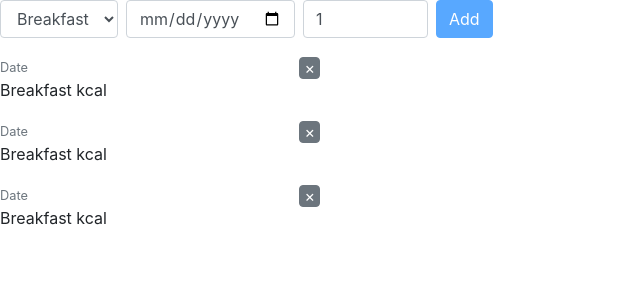
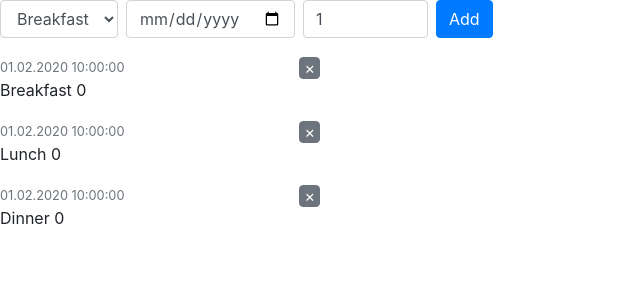
Before and after one commit to enitefall88/Food_diary_React, a React (Create React App) app: page / in a window 1280 px wide. Shown: the top 300 px of the page, without its empty margins (0-640 px from the left). Built offline with nearby package versions, Linux system fonts and the light colour scheme.

Commit message:
Add Create a  Meal

```diff
--- a/src/App.js
+++ b/src/App.js
@@ -1,17 +1,27 @@
-import React from "react"
+import React, {useState} from "react"
 import FoodForm from "./FoodForm"
 import FoodList from "./FoodList"
 
 let initialMealEntries = [
-  {mealName: "Breakfast", timestamp: true},
-  {mealName: "Lunch", timestamp: true},
-  {mealName: "Dinner", timestamp: false},
+  {mealName: "Breakfast", timestamp: "01.02.2020 10:00:00", energyValue: 0},
+  {mealName: "Lunch", timestamp: "01.02.2020 10:00:00", energyValue: 0},
+  {mealName: "Dinner", timestamp: "01.02.2020 10:00:00", energyValue: 0},
 ]
 
 function App() {
+let [items, setItems] = useState(initialMealEntries)
+
+function createItem({mealName}) {
+  let item = {mealName, timestamp: "01.02.2020 10:00:00", energyValue: 0 }
+  setItems(
+      [...items, item]
+      )
+  console.log("!!")
+}
+
   return <div>
-<FoodForm/>
-<FoodList/>
+<FoodForm createItem={createItem}/>
+<FoodList items={items}/>
     </div>
 
 }
--- a/src/FoodForm.js
+++ b/src/FoodForm.js
@@ -1,12 +1,15 @@
-import React from "react"
+import React, {useState} from "react"
 
-export default function FoodForm() {
+export default function FoodForm({createItem}) {
+  let [mealName, setMealName] = useState("")
+
   return <div className="form-inline">
    <select autoComplete="off"
               className="form-control"
+              onChange={e=> setMealName(e.target.value)}
               name="text"
               placeholder=""
-              value="">
+              value={mealName}>
         <option>Breakfast</option>
         <option>Lunch</option>
         <option>Dinner</option>
@@ -16,7 +19,8 @@ export default function FoodForm() {
     <input type="number" min={100} max={2000} step={100} value={1}
            className="form-control ml-2"/>
     <button type="button"
-            disabled={true}
+            disabled={false}
+            onClick={_ => createItem({mealName})}
             className="btn btn-primary ml-2">
       Add
     </button>
--- a/src/FoodList.js
+++ b/src/FoodList.js
@@ -1,20 +1,20 @@
 import React from "react"
 
-export default function FoodList() {
+export default function FoodList({items}) {
   return <div style={{maxWidth: "20rem"}}>
         <div>
-      {[true,true,true].map(item =>
-        <FoodItem/>
+      {items.map(item =>
+        <FoodItem item={item}/>
       )}
     </div>
   </div>
 }
 
-function FoodItem() {
+function FoodItem({item, timestamp, energyValue}) {
   return  <div className="d-flex justify-content-between mt-3">
     <div>
-      <small className="text-muted">Date</small><br/>
-     Breakfast     kcal
+      <small className="text-muted">{item.timestamp}</small><br/>
+      {item.mealName} {item.energyValue}
     </div>
     <div>
       <button type="button"
```
